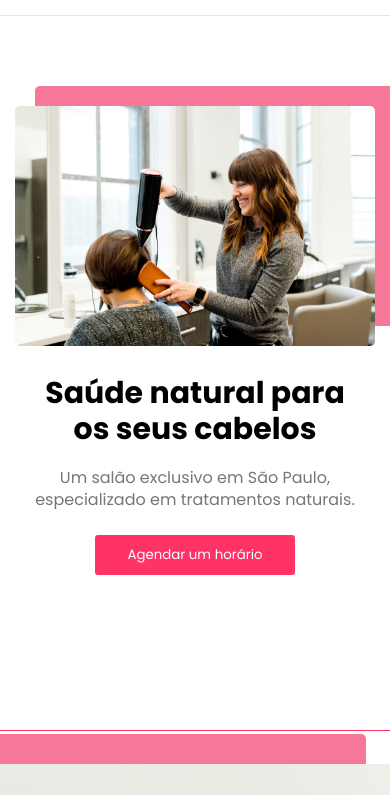
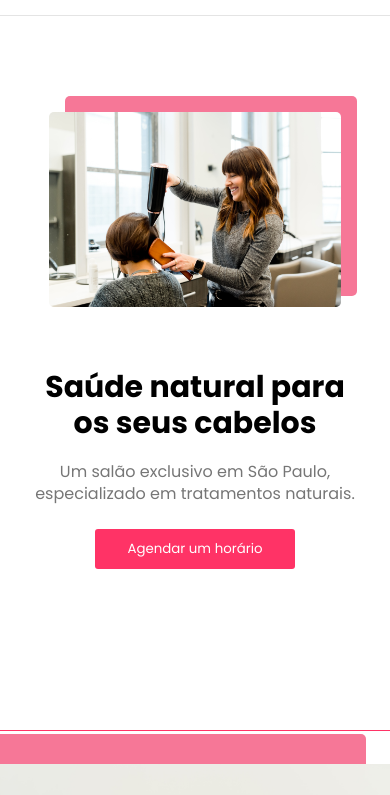
Before and after one commit to feeeyli/beautysalon, a plain HTML site: page index.html in a window 390 px wide. Shown: the part 49-844 px from the top of the page. Drawn offline with nearby package versions, Linux system fonts and the light colour scheme; a web font is replaced by a local one.

Commit message:
:lipstick: refactor the css of the intro section

```diff
--- a/index.html
+++ b/index.html
@@ -38,21 +38,22 @@
 			</nav>
 		</header>
 		<main>
-			<section id="start">
-				<div class="content">
+			<section id="intro">
+				<div class="intro__content">
 					<h1 class="title">Saúde natural para os seus cabelos</h1>
 					<p class="description">
 						Um salão exclusivo em São Paulo, especializado em
 						tratamentos naturais.
 					</p>
-					<button class="button">Agendar um horário</button>
+					<button class="button content__button">
+						Agendar um horário
+					</button>
 				</div>
-				<div class="image">
+				<div class="intro__image">
 					<img
 						src="./src/assets/Img-1.png"
 						alt="Cabelereira penteando o cabelo de uma cliente"
 					/>
-					<span></span>
 				</div>
 			</section>
 			<section id="about-us">
--- a/sass/general/_functions.scss
+++ b/sass/general/_functions.scss
@@ -1,3 +1,7 @@
 @function font-weight($weight-name) {
-    @return map-get($font-weight, $weight-name)
+    @return map-get($font-weight, $weight-name);
+};
+
+@function rem($pixel) {
+    @return $pixel / 10 + rem
 }
--- /dev/null
+++ b/sass/general/_mixins.scss
@@ -0,0 +1,7 @@
+@mixin imageShadow($x: 0, $y: 0) {
+    position: absolute;
+    top: rem(-$y);
+    bottom: rem($y);
+    right: rem(-$x);
+    left: rem($x);
+}
--- a/sass/general/_units.scss
+++ b/sass/general/_units.scss
@@ -24,7 +24,7 @@ $rem-base: 16px !default;
 /// @param {Number|List} $values - One or more values to convert. Be sure to separate them with spaces and not commas. If you need to convert a comma-separated list, wrap the list in parentheses.
 /// @param {Number} $base [$rem-base] - The base value to use when calculating the `rem`. If you're using Foundation out of the box, this is 16px.
 /// @returns {List} A list of converted values.
-@function rem($values, $base: $rem-base) {
+/*@function rem($values, $base: $rem-base) {
 	$rem-values: ();
 	$count: length($values);
 
@@ -41,7 +41,7 @@ $rem-base: 16px !default;
 	}
 
 	@return $rem-values;
-}
+}*/
 
 // Converts a unitless, pixel, or rem value to em, for use in breakpoints.
 @function -zf-bp-to-em($value) {
--- a/sass/layout/_main.scss
+++ b/sass/layout/_main.scss
@@ -3,42 +3,6 @@
 main {
 	section {
 		padding: 0 var(--global-side-padding);
-	}
-
-	#start {
-		display: flex;
-		justify-content: space-between;
-		align-items: center;
-
-		height: calc(100vh - 6.5rem);
-
-		.content {
-			width: 32rem;
-
-			.button {
-				margin-top: 0.8rem;
-			}
-		}
-
-		.image {
-			position: relative;
-
-			* {
-				border-radius: 0.5rem;
-			}
-
-			span {
-				height: 37.5rem;
-				width: 56.1rem;
-
-				z-index: -1;
-				position: absolute;
-				top: -6rem;
-				right: -6rem;
-
-				background: var(--second);
-			}
-		}
 	}
 
 	#about-us {
--- a/sass/layout/_responsive.scss
+++ b/sass/layout/_responsive.scss
@@ -26,17 +26,12 @@
 	}
 
 	main {
-		#start {
-			.image {
-				img {
-					height: 30rem;
-				}
+		#intro {
+			.intro__image {
+				// width: 60%;
 
-				span {
-					height: 30rem;
-					width: 44.8rem;
-					top: -3rem;
-					right: -3rem;
+				&::before {
+					@include imageShadow(32, 24);
 				}
 			}
 		}
@@ -94,19 +89,25 @@
 	}
 
 	main {
-		#start {
+		#intro {
 			flex-direction: column-reverse;
 			justify-content: center;
 
 			text-align: center;
 
-			.content {
-				display: flex;
-				flex-direction: column;
-				align-items: center;
+			.intro {
+				&__image {
+					width: rem(330);
+				}
 
-				.title {
-					margin-bottom: 0.4rem;
+				&__content {
+					display: flex;
+					flex-direction: column;
+					align-items: center;
+
+					.title {
+						margin-bottom: 0.4rem;
+					}
 				}
 			}
 		}
@@ -177,17 +178,12 @@
 	}
 
 	main {
-		#start {
-			.image {
-				img {
-					height: 24rem;
-				}
+		#intro {
+			.intro__image {
+				width: 90%;
 
-				span {
-					height: 24rem;
-					width: 35.905rem;
-					top: -2rem;
-					right: -2rem;
+				&::before {
+					@include imageShadow(16, 16);
 				}
 			}
 		}
--- /dev/null
+++ b/sass/layout/main/_intro.scss
@@ -0,0 +1,42 @@
+#intro {
+    display: flex;
+    justify-content: space-between;
+    align-items: center;
+    gap: rem(32);
+
+    height: calc(100vh - 6.5rem);
+
+    .intro {
+        &__content {
+            width: 32rem;
+
+            .content__button {
+                margin-top: 0.8rem;
+            }
+        }
+
+
+        &__image {
+            position: relative;
+            max-width: rem(512);
+            width: 50%;
+
+            img {
+                border-radius: 0.5rem;
+                width: 100%;
+            }
+
+            &::before {
+                content: "";
+
+                border-radius: 0.5rem;
+
+                z-index: -1;
+
+                @include imageShadow(32, 24);
+
+                background: var(--second);
+            }
+        }
+    }
+}
--- a/sass/style.scss
+++ b/sass/style.scss
@@ -7,6 +7,7 @@
 @import "general/general-config";
 @import "general/variables";
 @import "general/functions";
+@import "general/mixins";
 @import "general/reset";
 @import "general/z-index";
 @import "general/units";
@@ -23,6 +24,7 @@
 
 @import "layout/header";
 @import "layout/main";
+@import "layout/main/intro";
 @import "layout/footer";
 @import "layout/responsive";
 
```
Also changed, not shown: sass/style.css, 1 other file.
